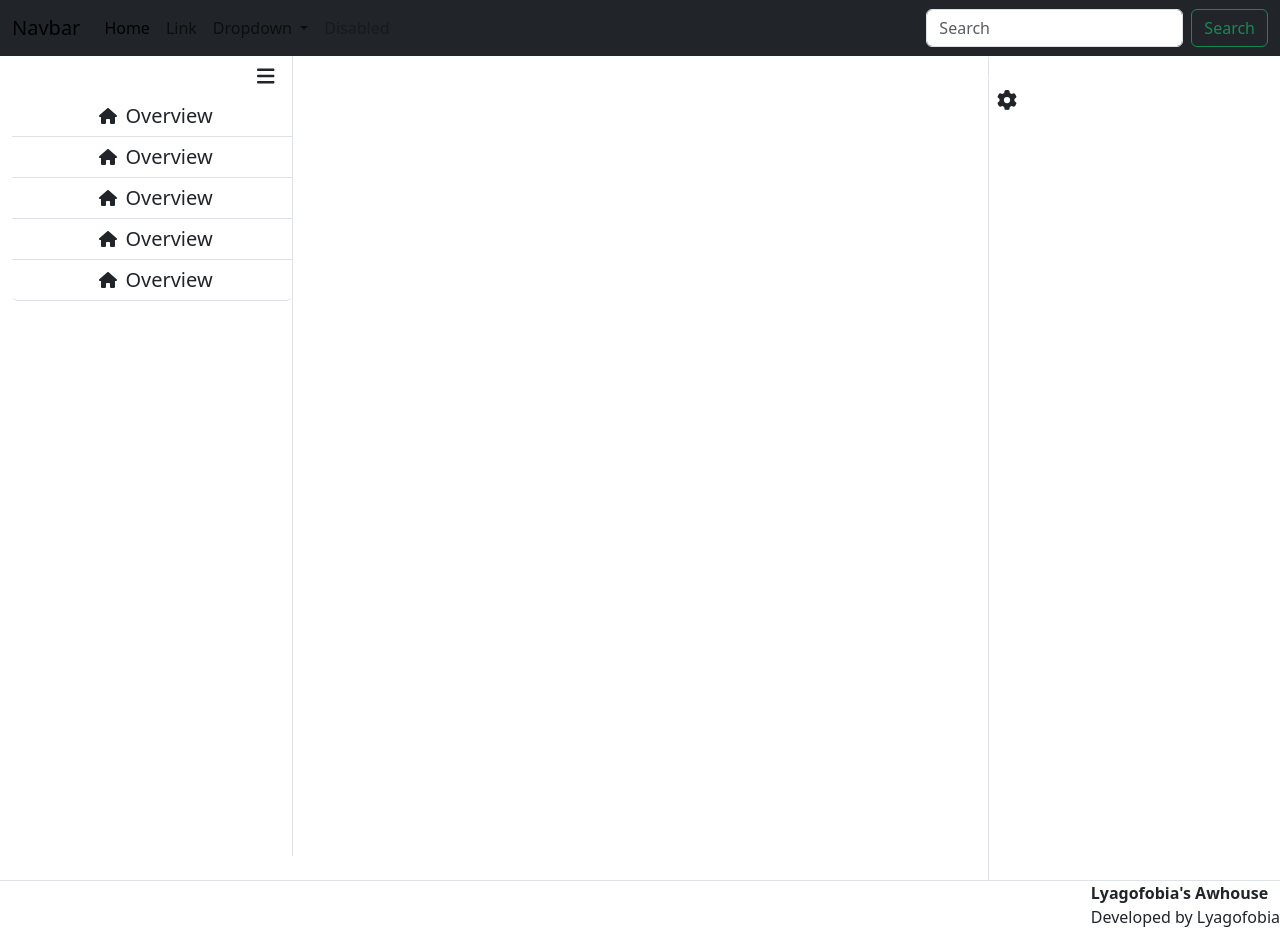
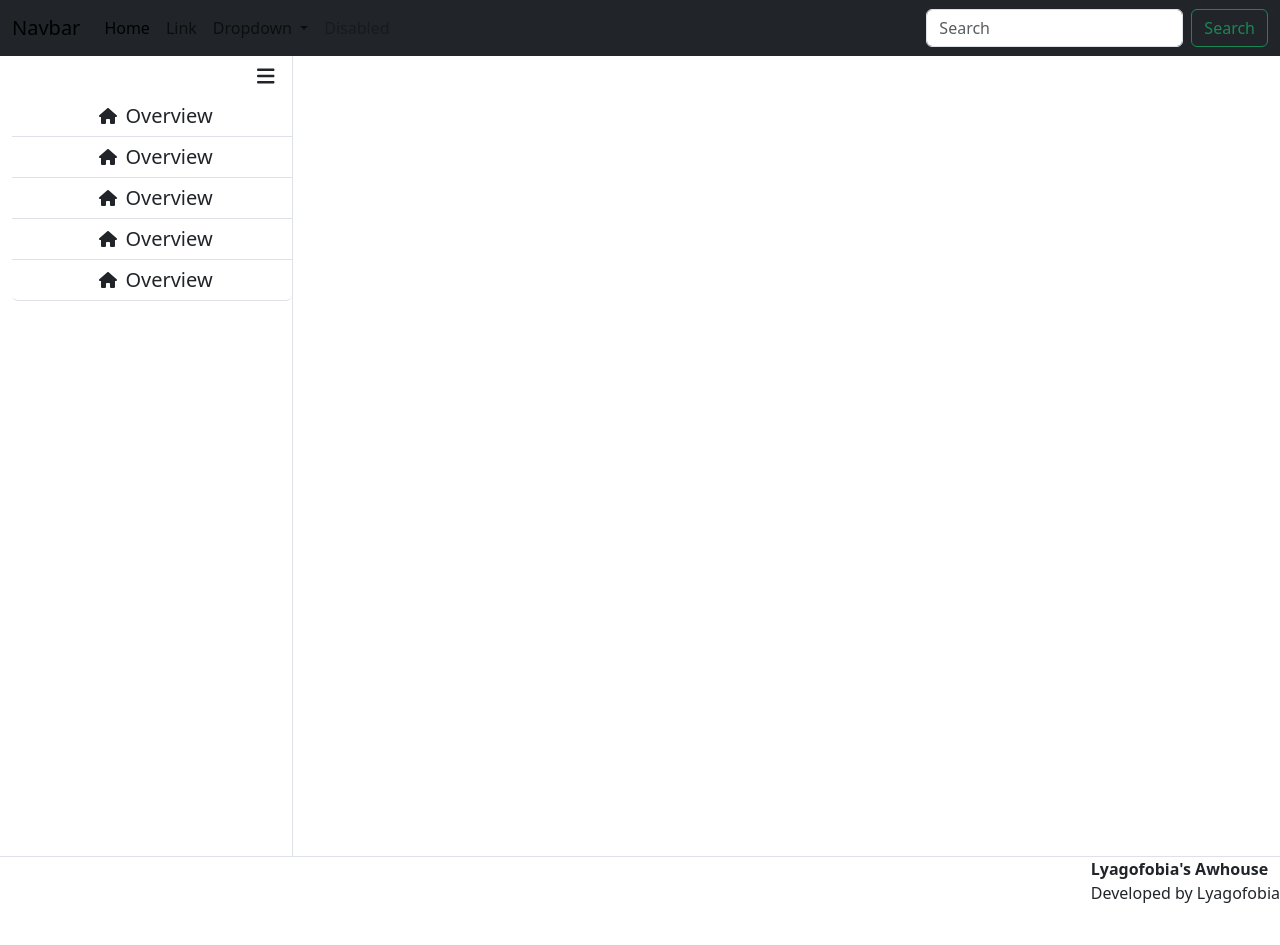
Before and after one commit to lyagofobia/lgf-awhouse, an Angular app in the folder website/: page / in a window 1280 px wide. After the commit the page ends 921 px from the top, so only its background shows below. Built offline with nearby package versions, Linux system fonts and the light colour scheme.

Commit message:
remoção de offsidebar

```diff
--- a/website/src/app/app.component.html
+++ b/website/src/app/app.component.html
@@ -5,22 +5,14 @@
                 <!-- top navbar-->
                 <app-header class="p-0"></app-header>
             </div>
-            <div class="d-flex" style="min-height:100vh;">
-                <div class="">
+            <div class="d-flex">
                 <!-- sidebar-->
                 <app-sidebar class="p-0" [menuItems]="menuItems"></app-sidebar>
-                </div>
-                <div class="flex-fill">
                 <!-- Main section-->
-                    <section [@routeTransition]="route.snapshot.data" class="col">
+                <section class="flex-fill" [@routeTransition]="route.snapshot.data" class="col">
                     <!-- Page content-->
                     <router-outlet></router-outlet>
                 </section>
-                </div>
-                <div class="">
-                    <!-- offsidebar-->
-                    <app-offsidebar class="border-start p-0"></app-offsidebar>
-                </div>
             </div>
             <div class="row align-self-strech">
                 <!-- Page footer-->
--- a/website/src/app/layout/layout.module.ts
+++ b/website/src/app/layout/layout.module.ts
@@ -3,7 +3,6 @@ import { NgModule } from "@angular/core";
 import { RoutesModule } from "../routes/routes.module";
 import { FooterComponent } from "./footer/footer.component";
 import { HeaderComponent } from "./header/header.component";
-import { OffsidebarComponent } from "./offsidebar/offsidebar.component";
 import { SidebarComponent } from "./sidebar/sidebar.component";
 import { FontAwesomeModule } from "@fortawesome/angular-fontawesome";
 
@@ -14,7 +13,6 @@ import { FontAwesomeModule } from "@fortawesome/angular-fontawesome";
   declarations: [
     FooterComponent
     , HeaderComponent
-    , OffsidebarComponent
     , SidebarComponent
   ],
   imports: [
@@ -26,7 +24,6 @@ import { FontAwesomeModule } from "@fortawesome/angular-fontawesome";
     CommonModule
     , FooterComponent
     , HeaderComponent
-    , OffsidebarComponent
     , SidebarComponent
   ]
 })
--- a/website/src/app/layout/offsidebar/offsidebar.component.html
+++ /dev/null
@@ -1,17 +0,0 @@
-<nav class="border-start" style="height:100vh; width:280px;">
-    <!-- START sidebar nav-->
-    <ul class="list-group">
-        <div class="d-flex" [ngClass]="{'justify-content-center': !collapse}">
-            <fa-icon class="p-2" [icon]="icons.faCog" size="lg" role="button"
-                (click)="collapse=!collapse; onCollapse.emit()">
-            </fa-icon>
-        </div>
-        <a *ngFor='let item of menuItems' class="list-group-item list-group-item-action d-flex border-0 border-bottom"
-            href="{{item.link}}">
-            <fa-icon *ngIf="item.icon" class="mx-1" [ngClass]="{'justify-content-center': !collapse}"
-                [icon]="item.icon"></fa-icon>
-            <span *ngIf="collapse">{{item.title}}</span>
-        </a>
-    </ul>
-    <!-- END sidebar nav-->
-</nav>
--- a/website/src/app/layout/offsidebar/offsidebar.component.ts
+++ /dev/null
@@ -1,23 +0,0 @@
-import { Component, EventEmitter, Input, Output } from '@angular/core';
-import { MenuItem } from '../../core/menu/MenuItem';
-import { faCog } from '@fortawesome/free-solid-svg-icons';
-
-@Component({
-  selector: 'app-offsidebar',
-  templateUrl: './offsidebar.component.html',
-  styleUrl: './offsidebar.component.scss'
-})
-export class OffsidebarComponent {
-  icons = {
-    faCog: faCog
-  };
-
-  collapse = true
-
-  @Input() menuItems: MenuItem[] = [];
-  @Output() onCollapse: EventEmitter<void> = new EventEmitter<void>();
-
-  constructor() {
-
-  }
-}
```
Also changed, not shown: website/src/app/layout/offsidebar/offsidebar.component.scss (deleted), 1 other file (tests, documents, lock files or other folders). Lines whose indentation alone changed are shown as unchanged.
